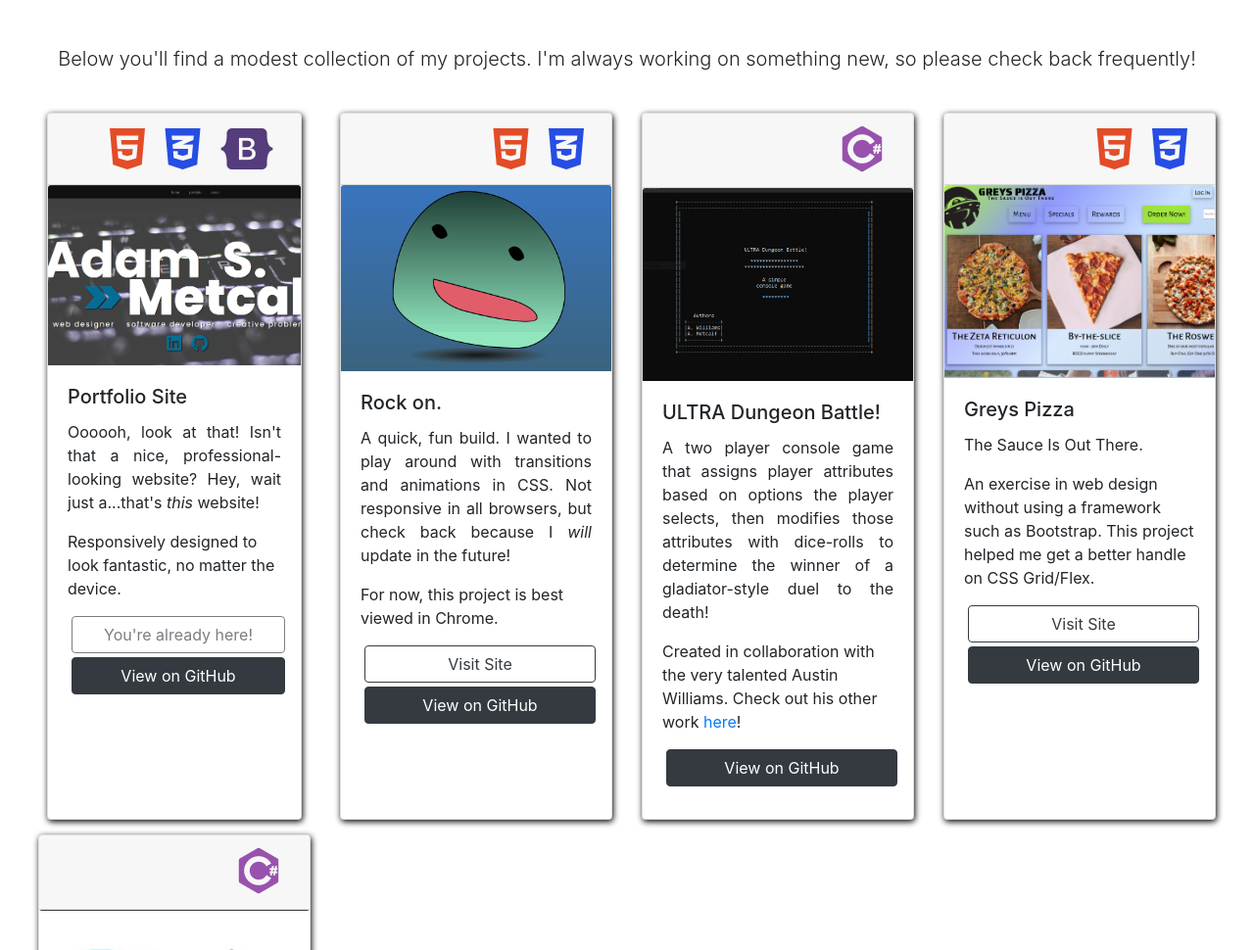
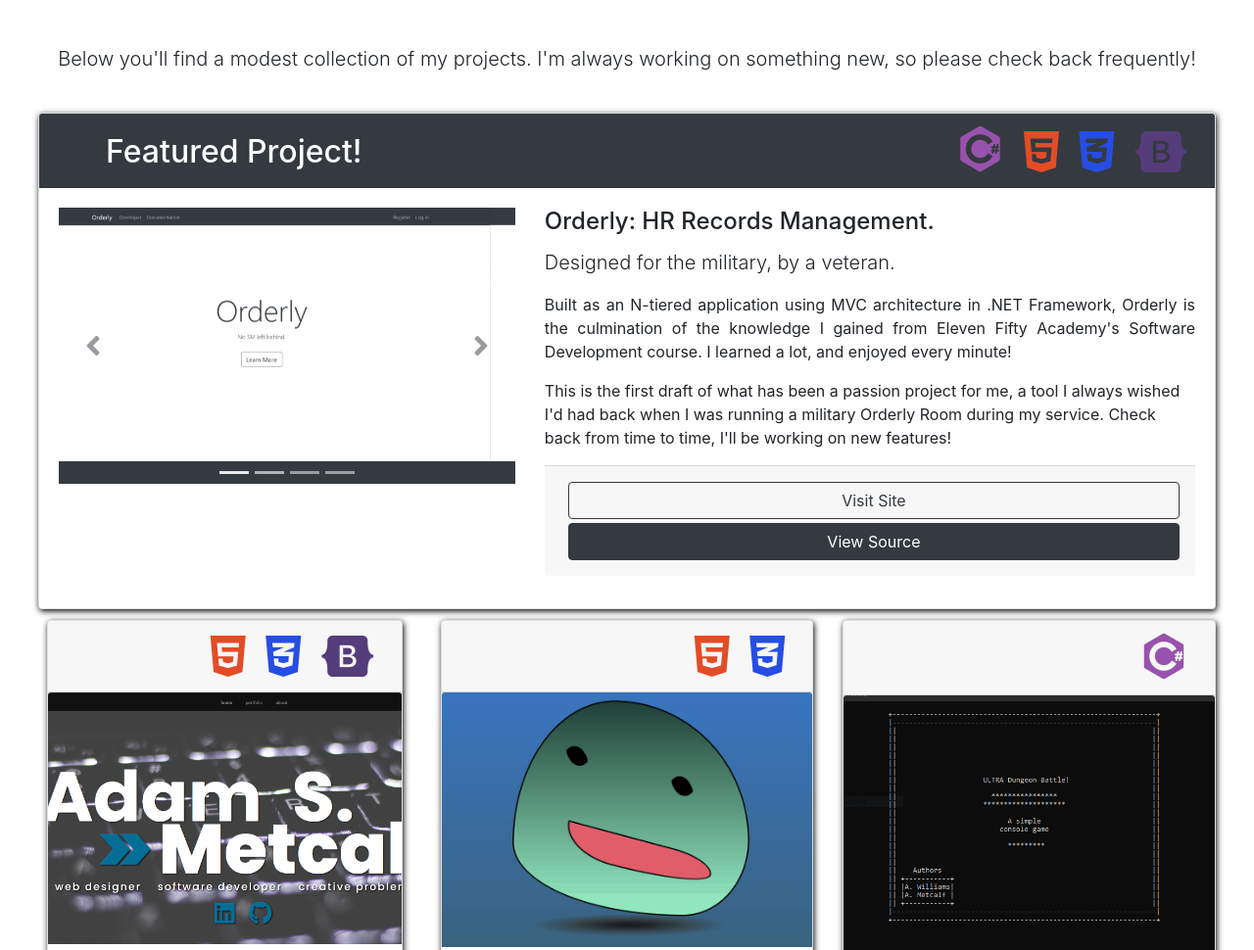
Before and after one commit to TenaciousDev/old.asmetcalf.github.io, a plain HTML site: page index.html in a window 1280 px wide. Shown: the part 2173-3143 px from the top of the page at 98% size. Drawn offline with nearby package versions, Linux system fonts and the light colour scheme.

Commit message:
updated portfolio section styles. added featured project section. added recent project to featured project section.

```diff
--- a/index.html
+++ b/index.html
@@ -135,7 +135,8 @@
           <span class="lead">
             I've always been fascinated with development and design.
           </span>
-          Writing code is really just a way of speaking to computers and applications, and that's about the coolest thing <em>ever</em> in my book! I've
+          Writing code is really just a way of speaking to computers and applications, and that's about the coolest
+          thing <em>ever</em> in my book! I've
           put this fascination to work over the past several years, and am now proficient in HTML5 & CSS3, Bootstrap,
           and the principles of responsive web design. I'm working toward proficiency in JavaScript, Node.js, and JSON.
         </p>
@@ -196,9 +197,83 @@
     <div class="row px-4">
       <div class="col-12 pb-4">
         <p class="lead text-center">Below you'll find a modest collection of my projects. I'm always working on
-            something new, so please check back frequently!</p>
+          something new, so please check back frequently!</p>
       </div>
-      <div class="col-md-6 col-lg-4 col-xl-3 px-4">
+      <div class="col-12">
+        <div class="card mb-4">
+          <div class="card-header bg-dark text-white text-right">
+            <p class="position-absolute mt-2 h2 ml-4 pl-4">Featured Project!</p>
+            <i class="devicon-csharp-plain fig fig-csharp" data-toggle="tooltip" data-placement="top"
+              title="This project was built using C#!"></i>
+            <i class="fab fa-html5 fig fig-html" data-toggle="tooltip" data-placement="top"
+              title="This project was build using HTML5!"></i>
+            <i class="fab fa-css3-alt fig fig-css" data-toggle="tooltip" data-placement="top"
+              title="This project was built using CSS3!"></i>
+            <!-- <i class="fab fa-js-square fig fig-js" data-toggle="tooltip" data-placement="top" title="This project was built using JavaScript!"></i>
+            <i class="fab fa-node-js fig fig-node" data-toggle="tooltip" data-placement="top" title="This project was built using Node.js!"></i> -->
+            <i class="fab fa-bootstrap fig fig-bootstrap" data-toggle="tooltip" data-placement="top"
+              title="This project was built using Bootstrap!"></i>
+          </div>
+          <div class="card-body">
+            <div class="row">
+              <div class="col-lg-6 col-xl-5 pb-4 pb-lg-0">
+                <div id="carouselOrderly" class="carousel slide" data-ride="carousel">
+                  <ol class="carousel-indicators bg-dark mb-0 w-100 mx-0">
+                    <li data-target="#carouselOrderly" data-slide-to="0" class="active"></li>
+                    <li data-target="#carouselOrderly" data-slide-to="1"></li>
+                    <li data-target="#carouselOrderly" data-slide-to="2"></li>
+                    <li data-target="#carouselOrderly" data-slide-to="3"></li>
+                  </ol>
+                  <div class="carousel-inner">
+                    <div class="carousel-item active">
+                      <img class="d-block w-100 overflow-none" src="assets/OrderlyScreenshot.png" alt="First slide">
+                    </div>
+                    <div class="carousel-item">
+                      <img class="d-block w-100" src="assets/OrderlyScreenshot_dashboard.png" alt="Second slide">
+                    </div>
+                    <div class="carousel-item">
+                      <img class="d-block w-100" src="assets/OrderlyScreenshot_dataView.png" alt="Third slide">
+                    </div>
+                    <div class="carousel-item">
+                      <img class="d-block w-100 h-100" src="assets/OrderlyScreenshot_detailView.png" alt="Fourth slide">
+                    </div>
+                  </div>
+                  <a class="carousel-control-prev" href="#carouselOrderly" role="button" data-slide="prev">
+                    <i class="fas fa-angle-left fa-2x text-dark" aria-hidden="true"></i>
+                    <span class="sr-only">Previous</span>
+                  </a>
+                  <a class="carousel-control-next" href="#carouselOrderly" role="button" data-slide="next">
+                    <i class="fas fa-angle-right fa-2x text-dark" aria-hidden="true"></i>
+                    <span class="sr-only">Next</span>
+                  </a>
+                </div>
+              </div>
+              <div class="col">
+                <h4 class="card-title">Orderly: HR Records Management.</h4>
+                <p class="lead">Designed for the military, by a veteran.</p>
+                <p class="card-text text-justify">
+                  Built as an N-tiered application using MVC architecture in .NET Framework, Orderly is the culmination
+                  of
+                  the knowledge I gained from Eleven Fifty Academy's Software Development course. I learned a lot, and
+                  enjoyed every minute!
+                </p>
+                <p>
+                  This is the first draft of what has been a passion project for me, a tool I always wished I'd had back
+                  when I was running a military Orderly Room during my service. Check back from time to time, I'll be
+                  working on new features!
+                </p>
+                <div class="card-footer">
+                  <a href="https://orderly.azurewebsites.net/" class="btn btn-outline-dark btn-block m-1"
+                    target="_blank">Visit Site</a>
+                  <a href="https://github.com/asmetcalf/Orderly.MilHRCMS/tree/Production"
+                    class="btn btn-dark btn-block m-1" target="_blank">View Source</a>
+                </div>
+              </div>
+            </div>
+          </div>
+        </div>
+      </div>
+      <div class="col-md-6 col-lg-4 px-4">
         <div class="card mb-4">
           <div class="card-header text-right">
             <i class="fab fa-html5 fig fig-html" data-toggle="tooltip" data-placement="top"
@@ -220,13 +295,15 @@
             <p>
               Responsively designed to look fantastic, no matter the device.
             </p>
+          </div>
+          <div class="card-footer">
             <a href="#" class="btn btn-outline-dark btn-block m-1 disabled" target="_blank">You're already here!</a>
             <a href="https://github.com/asmetcalf/asmetcalf" class="btn btn-dark btn-block m-1" target="_blank">View on
               GitHub</a>
           </div>
         </div>
       </div>
-      <div class="col-md-6 col-lg-4 col-xl-3">
+      <div class="col-md-6 col-lg-4">
         <div class="card mb-4">
           <div class="card-header text-right">
             <i class="fab fa-html5 fig fig-html" data-toggle="tooltip" data-placement="top"
@@ -247,6 +324,8 @@
             <p>
               For now, this project is best viewed in Chrome.
             </p>
+          </div>
+          <div class="card-footer">
             <a href="https://asmetcalf.github.io/GoldBadgeWork_02_creature_assignment/"
               class="btn btn-outline-dark btn-block m-1" target="_blank">Visit Site</a>
             <a href="https://github.com/asmetcalf/GoldBadgeWork_02_creature_assignment"
@@ -254,7 +333,7 @@
           </div>
         </div>
       </div>
-      <div class="col-md-6 col-lg-4 col-xl-3">
+      <div class="col-md-6 col-lg-4">
         <div class="card mb-4">
           <div class="card-header text-right">
             <!-- <i class="fab fa-html5 fig fig-html" data-toggle="tooltip" data-placement="top" title="This project was build using HTML5!"></i> -->
@@ -276,13 +355,15 @@
               Created in collaboration with the very talented Austin Williams. Check out his other work <a
                 href="https://github.com/Ausjwill" target="_blank">here</a>!
             </p>
-            <!-- <a href="#" class="btn btn-outline-dark btn-block m-1" target="_blank">Visit Site</a> -->
+          </div>
+          <div class="card-footer">
+            <a href="#" class="btn btn-outline-dark btn-block m-1 d-none" target="_blank">Visit Site</a>
             <a href="https://github.com/asmetcalf/UltraDungeonBattle" class="btn btn-dark btn-block m-1"
               target="_blank">View on GitHub</a>
           </div>
         </div>
       </div>
-      <div class="col-md-6 col-lg-4 col-xl-3">
+      <div class="col-md-6 col-lg-4">
         <div class="card mb-4">
           <div class="card-header text-right">
             <i class="fab fa-html5 fig fig-html" data-toggle="tooltip" data-placement="top"
@@ -304,6 +385,8 @@
               An exercise in web design without using a framework such as Bootstrap. This project helped me get a better
               handle on CSS Grid/Flex.
             </p>
+          </div>
+          <div class="card-footer">
             <a href="https://asmetcalf.github.io/Greys_Pizza/" class="btn btn-outline-dark btn-block m-1"
               target="_blank">Visit Site</a>
             <a href="https://github.com/asmetcalf/Greys_Pizza" class="btn btn-dark btn-block m-1" target="_blank">View
@@ -311,7 +394,7 @@
           </div>
         </div>
       </div>
-      <div class="col-md-6 col-lg-4 col-xl-3">
+      <div class="col-md-6 col-lg-4">
         <div class="card mb-4">
           <div class="card-header text-right">
             <!-- <i class="fab fa-html5 fig fig-html" data-toggle="tooltip" data-placement="top" title="This project was build using HTML5!"></i> -->
@@ -319,40 +402,25 @@
             <!-- <i class="fab fa-js-square fig fig-js" data-toggle="tooltip" data-placement="top" title="This project was built using JavaScript!"></i> -->
             <!-- <i class="fab fa-node-js fig fig-node" data-toggle="tooltip" data-placement="top" title="This project was built using Node.js!"></i> -->
             <!-- <i class="fab fa-bootstrap fig fig-bootstrap" data-toggle="tooltip" data-placement="top" title="This project was built using Bootstrap!"></i> -->
-            <i class="devicon-csharp-plain fig fig-csharp" data-toggle="tooltip" data-placement="top" title="This project was built using C#!"></i>
+            <i class="devicon-csharp-plain fig fig-csharp" data-toggle="tooltip" data-placement="top"
+              title="This project was built using C#!"></i>
           </div>
           <img src="assets/dot-net-framework.png" alt="Microsoft dot Net" class="card-img-top">
           <div class="card-body">
             <h5 class="card-title">The Komodo Challenges</h5>
             <p class="card-text text-justify">
-              A series of programming challenges using C# in Microsoft .Net Framework.  Comprised of a restaurant menu management program, an insurance claims management program, and an access badge management program, these challenges helped me grow more confident and versatile as a C# programmer.
+              A series of programming challenges using C# in Microsoft .Net Framework. Comprised of a restaurant menu
+              management program, an insurance claims management program, and an access badge management program, these
+              challenges helped me grow more confident and versatile as a C# programmer.
             </p>
+          </div>
+          <div class="card-footer">
             <!-- <a href="#" class="btn btn-outline-dark btn-block m-1" target="_blank">Visit Site</a> -->
-            <a href="https://github.com/asmetcalf/Komodo_Challenges" target="_blank" class="btn btn-dark btn-block m-1">View on GitHub</a>
+            <a href="https://github.com/asmetcalf/Komodo_Challenges" target="_blank"
+              class="btn btn-dark btn-block m-1">View on GitHub</a>
           </div>
         </div>
       </div>
-      <!-- <div class="col-md-6 col-lg-4">
-        <div class="card mb-4">
-          <div class="card-header text-right">
-            <i class="fab fa-html5 fig fig-html" data-toggle="tooltip" data-placement="top" title="This project was build using HTML5!"></i>
-            <i class="fab fa-css3-alt fig fig-css" data-toggle="tooltip" data-placement="top" title="This project was built using CSS3!"></i>
-            <i class="fab fa-js-square fig fig-js" data-toggle="tooltip" data-placement="top" title="This project was built using JavaScript!"></i>
-            <i class="fab fa-node-js fig fig-node" data-toggle="tooltip" data-placement="top" title="This project was built using Node.js!"></i>
-            <i class="fab fa-bootstrap fig fig-bootstrap" data-toggle="tooltip" data-placement="top" title="This project was built using Bootstrap!"></i>
-            <i class="devicon-csharp-plain fig fig-csharp" data-toggle="tooltip" data-placement="top" title="This project was built using C#!"></i>
-          </div>
-          <img src="assets/rainbow-rock.gif" alt="describe image" class="card-img-top">
-          <div class="card-body">
-            <h5 class="card-title">Title of Project</h5>
-            <p class="card-text text-justify">
-              Lorem ipsum dolor sit amet consectetur adipisicing elit. Ab provident quis nihil corporis voluptatum iste cupiditate magnam excepturi, suscipit placeat fugiat vero voluptatibus asperiores quaerat quae, consequatur non. Sed, quo.
-            </p>
-            <a href="#" class="btn btn-outline-dark btn-block m-1" target="_blank">Visit Site</a>
-            <a href="" class="btn btn-dark btn-block m-1">View Source</a>
-          </div>
-        </div>
-      </div> -->
     </div>
   </div>
   <div class="row-spacer-tall"></div>
--- a/main.css
+++ b/main.css
@@ -163,7 +163,12 @@ html::-webkit-scrollbar {
     height: 98%;
 }
 
-.card-image-top {
+.card-img-top {
+    width: 100%;
+    margin: 0%;
+}
+
+.card-img-left {
     width: 100%;
     margin: 0%;
 }
```
Also changed, not shown: assets/OrderlyScreenshot.png (added), assets/OrderlyScreenshot_dashboard.png (added), assets/OrderlyScreenshot_dataView.png (added), assets/OrderlyScreenshot_detailView.png (added).
